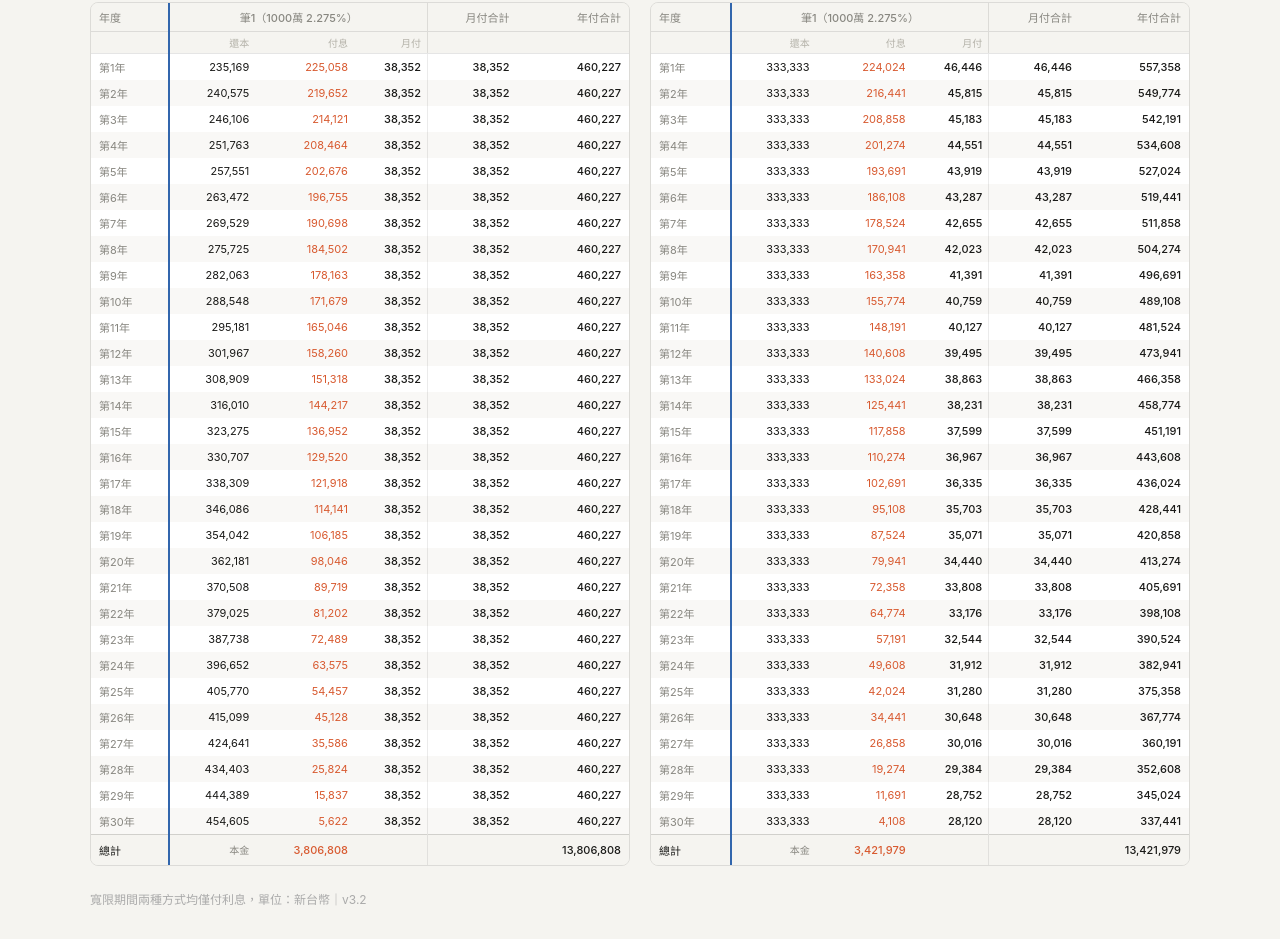
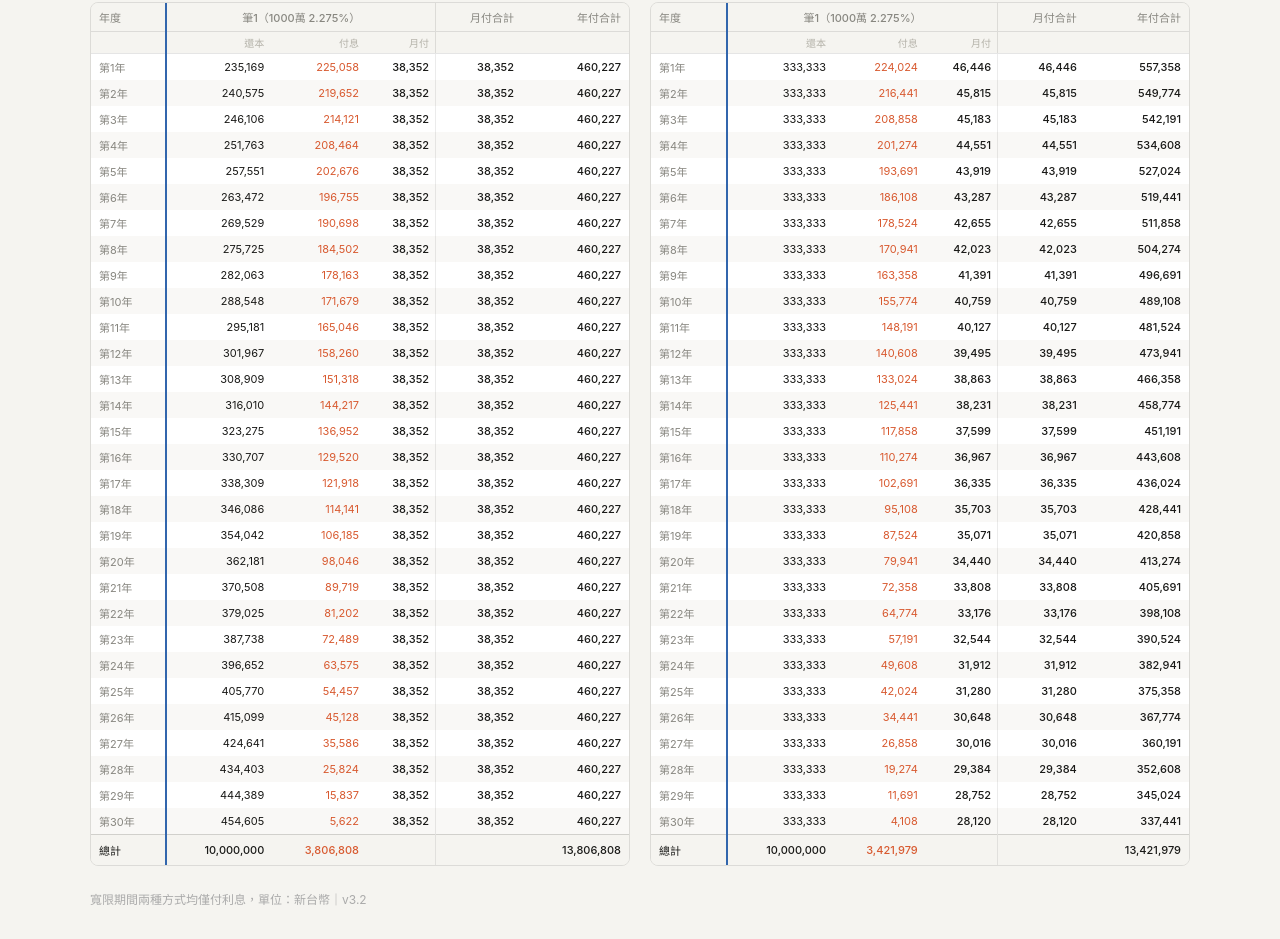
Before and after one commit to RechalWu/loancalculator, a plain HTML site: page index.html in a window 1280 px wide. Shown: the part 789-1728 px from the top of the page. Drawn offline with nearby package versions, Linux system fonts and the light colour scheme.

Commit message:
Update index.html

```diff
--- a/index.html
+++ b/index.html
@@ -404,7 +404,7 @@ function buildYearlyTable(results, maxYears, tableId) {
   for (let i=0;i<n;i++) {
     const c=COLORS[i%COLORS.length];
     grand+=results[i].totalPaid;
-    totalCols+=`<td style="padding:7px 6px;text-align:right;font-size:10px;font-weight:500;color:#888780;border-top:0.5px solid rgba(0,0,0,0.15);border-left:2px solid ${c};white-space:nowrap;">本金</td>
+    totalCols+=`<td style="padding:7px 6px;text-align:right;font-weight:500;color:#1a1a18;border-top:0.5px solid rgba(0,0,0,0.15);border-left:2px solid ${c};white-space:nowrap;">${fmtN(results[i].principal)}</td>
                 <td style="padding:7px 6px;text-align:right;font-weight:500;color:#d85a30;border-top:0.5px solid rgba(0,0,0,0.15);white-space:nowrap;">${fmtN(results[i].totalInterest)}</td>
                 <td style="padding:7px 6px;border-top:0.5px solid rgba(0,0,0,0.15);"></td>`;
   }
```
